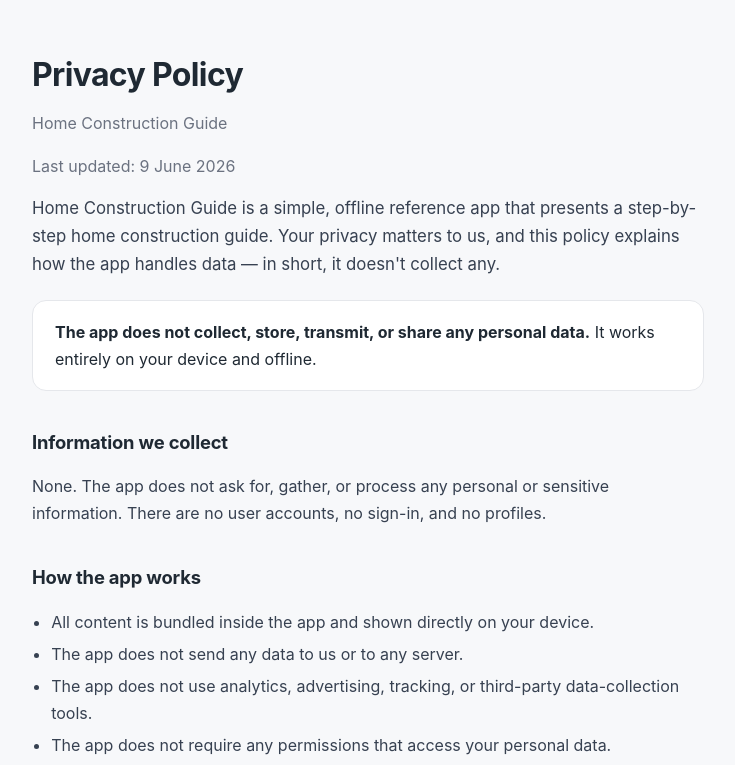
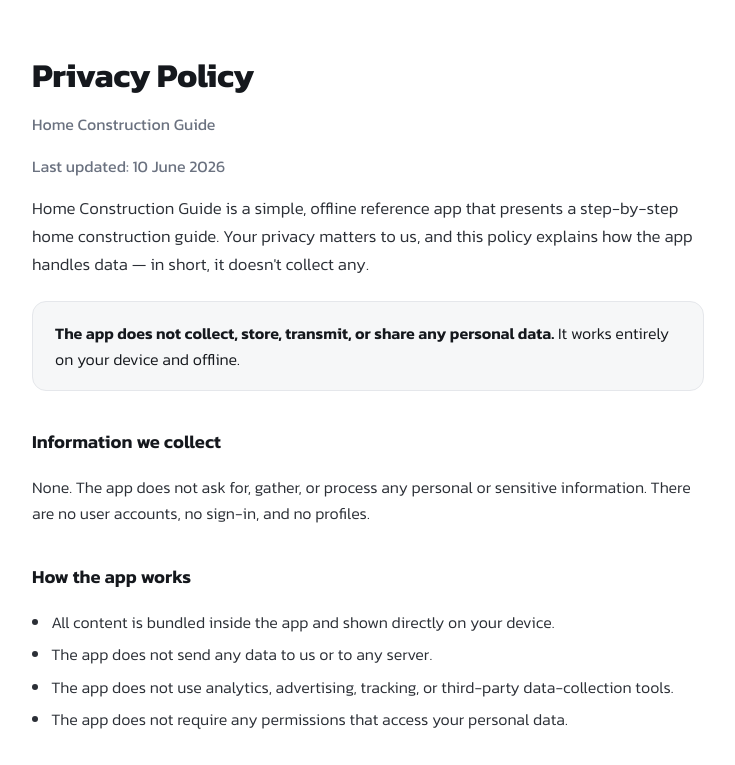
Before and after one commit to amankapoor/home-construction-guide, a plain HTML site: page index.html in a window 1280 px wide. Shown: the top 765 px of the page, without its empty margins (272-1007 px from the left). Drawn offline with Linux system fonts and the light colour scheme.

Commit message:
Switch privacy page to Kanit font and black accent (match current app branding)

```diff
--- a/index.html
+++ b/index.html
@@ -5,38 +5,43 @@
   <meta name="viewport" content="width=device-width, initial-scale=1.0" />
   <title>Privacy Policy — Home Construction Guide</title>
   <meta name="description" content="Privacy Policy for the Home Construction Guide app." />
+  <link rel="preconnect" href="https://fonts.googleapis.com">
+  <link rel="preconnect" href="https://fonts.gstatic.com" crossorigin>
+  <link href="https://fonts.googleapis.com/css2?family=Kanit:wght@300;400;500;600;700&display=swap" rel="stylesheet">
   <style>
     :root { color-scheme: light dark; }
     * { box-sizing: border-box; }
     body {
       margin: 0;
-      font-family: -apple-system, BlinkMacSystemFont, "Segoe UI", Roboto, Helvetica, Arial, sans-serif;
+      font-family: 'Kanit', -apple-system, BlinkMacSystemFont, "Segoe UI", Roboto, Helvetica, Arial, sans-serif;
+      font-weight: 300;
       line-height: 1.65;
-      color: #1f2933;
-      background: #f7f8fa;
+      color: #15181d;
+      background: #ffffff;
       -webkit-font-smoothing: antialiased;
     }
     .wrap { max-width: 720px; margin: 0 auto; padding: 56px 24px 80px; }
-    h1 { font-size: 2rem; line-height: 1.2; margin: 0 0 6px; letter-spacing: -0.02em; }
-    h2 { font-size: 1.15rem; margin: 36px 0 8px; letter-spacing: -0.01em; }
-    .muted { color: #6b7280; }
-    .lead { font-size: 1.05rem; color: #374151; margin-top: 4px; }
-    p, li { color: #374151; }
+    h1 { font-size: 2.1rem; font-weight: 700; line-height: 1.15; margin: 0 0 6px; letter-spacing: -0.01em; }
+    h2 { font-size: 1.15rem; font-weight: 600; margin: 36px 0 8px; }
+    .muted { color: #6b7280; font-weight: 400; }
+    .lead { font-size: 1.05rem; color: #2b2f36; margin-top: 4px; }
+    p, li { color: #2b2f36; }
     ul { padding-left: 1.2em; }
     li { margin: 6px 0; }
     .card {
-      background: #fff; border: 1px solid #e5e7eb; border-radius: 14px;
+      background: #f6f7f8; border: 1px solid #e5e7eb; border-radius: 14px;
       padding: 18px 22px; margin-top: 22px;
     }
+    .card strong { font-weight: 600; }
     footer { margin-top: 48px; font-size: 0.9rem; color: #9aa3af; }
-    a { color: #2563eb; }
+    a { color: #15181d; text-decoration: underline; }
     @media (prefers-color-scheme: dark) {
-      body { background: #0f172a; color: #e2e8f0; }
-      .muted { color: #94a3b8; }
-      .lead, p, li { color: #cbd5e1; }
-      .card { background: #1e293b; border-color: #334155; }
-      footer { color: #64748b; }
-      a { color: #60a5fa; }
+      body { background: #0b0d10; color: #e7e9ec; }
+      .muted { color: #9aa3af; }
+      .lead, p, li { color: #cbd0d6; }
+      .card { background: #14171b; border-color: #2a2f36; }
+      footer { color: #6b7280; }
+      a { color: #ffffff; }
     }
   </style>
 </head>
@@ -44,7 +49,7 @@
   <main class="wrap">
     <h1>Privacy Policy</h1>
     <p class="muted">Home Construction Guide</p>
-    <p class="muted">Last updated: 9 June 2026</p>
+    <p class="muted">Last updated: 10 June 2026</p>
 
     <p class="lead">
       Home Construction Guide is a simple, offline reference app that presents a step-by-step
```
